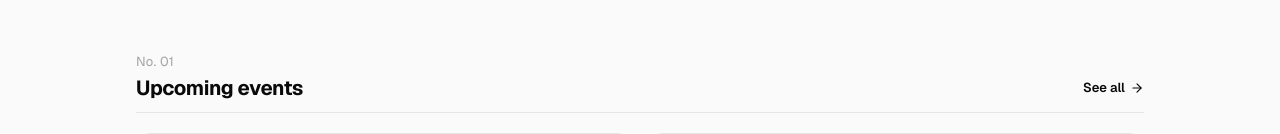
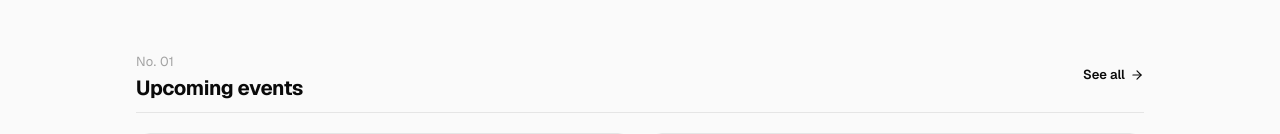
Before and after one commit to siddhikotre/fud-wireframe, a React (Vite) app: page / in a window 1280 px wide. Shown: the part 452-586 px from the top of the page. Built offline with nearby package versions, Linux system fonts and the light colour scheme.

Commit message:
fix: see-all button nowrap + monochrome transaction icons

```diff
--- a/src/App.css
+++ b/src/App.css
@@ -206,10 +206,10 @@
 
 .section-header {
   display: flex;
-  align-items: flex-end;
+  align-items: center;
   justify-content: space-between;
   margin-bottom: 20px;
-  gap: 16px;
+  gap: 12px;
   padding-bottom: 12px;
   border-bottom: 1px solid var(--border);
 }
@@ -218,6 +218,14 @@
   display: flex;
   flex-direction: column;
   gap: 4px;
+  min-width: 0;
+  flex: 1 1 auto;
+}
+
+.section-title-group .section-title {
+  white-space: nowrap;
+  overflow: hidden;
+  text-overflow: ellipsis;
 }
 
 .section-num {
@@ -246,6 +254,8 @@
   color: var(--text-primary);
   transition: gap 0.2s var(--ease-smooth);
   padding-bottom: 2px;
+  white-space: nowrap;
+  flex-shrink: 0;
 }
 
 .see-all:hover { gap: 9px; }
@@ -255,6 +265,8 @@
   display: flex;
   align-items: center;
   gap: 12px;
+  flex-shrink: 0;
+  white-space: nowrap;
 }
 
 /* Prev/next scroll buttons (mobile horizontal scrollers) */
--- a/src/pages/Dashboard.jsx
+++ b/src/pages/Dashboard.jsx
@@ -248,7 +248,7 @@ export default function Dashboard() {
             const ActIcon = act.icon;
             return (
               <div key={tx.id} className={`activity-item ${tx.type}`}>
-                <div className="activity-icon-box" style={{ background: act.bg, color: act.color }}>
+                <div className="activity-icon-box">
                   <ActIcon size={18} />
                 </div>
                 <div className="activity-info">
--- a/src/pages/Wallet.jsx
+++ b/src/pages/Wallet.jsx
@@ -8,13 +8,13 @@ import { useUser } from '../context/UserContext';
 import { coinPackages } from '../data/mockData';
 
 function getActivityIcon(tx) {
-  if (tx.type === 'purchased') return { icon: ShoppingBag,  color: '#7C3AED', bg: '#F5F3FF' };
+  if (tx.type === 'purchased') return { icon: ShoppingBag };
   const d = tx.description;
-  if (d.includes('Attended')) return { icon: CheckCircle2, color: '#059669', bg: '#ECFDF5' };
-  if (d.includes('Welcome'))  return { icon: Gift,         color: '#6366F1', bg: '#EEF2FF' };
-  if (d.includes('profile'))  return { icon: UserPlus,     color: '#0284C7', bg: '#E0F2FE' };
-  if (d.includes('Tipped'))   return { icon: Trophy,       color: '#7C3AED', bg: '#F5F3FF' };
-  return { icon: Star, color: '#D97706', bg: '#FFFBEB' };
+  if (d.includes('Attended')) return { icon: CheckCircle2 };
+  if (d.includes('Welcome'))  return { icon: Gift };
+  if (d.includes('profile'))  return { icon: UserPlus };
+  if (d.includes('Tipped'))   return { icon: Trophy };
+  return { icon: Star };
 }
 
 /* ---- Stripe-simulated checkout ---- */
@@ -223,7 +223,7 @@ export default function Wallet() {
             const sign = tx.type === 'spent' ? '-' : '+';
             return (
               <div key={tx.id} className={`activity-item ${tx.type}`}>
-                <div className="activity-icon-box" style={{ background: act.bg, color: act.color }}>
+                <div className="activity-icon-box">
                   <ActIcon size={18} />
                 </div>
                 <div className="activity-info">
```
